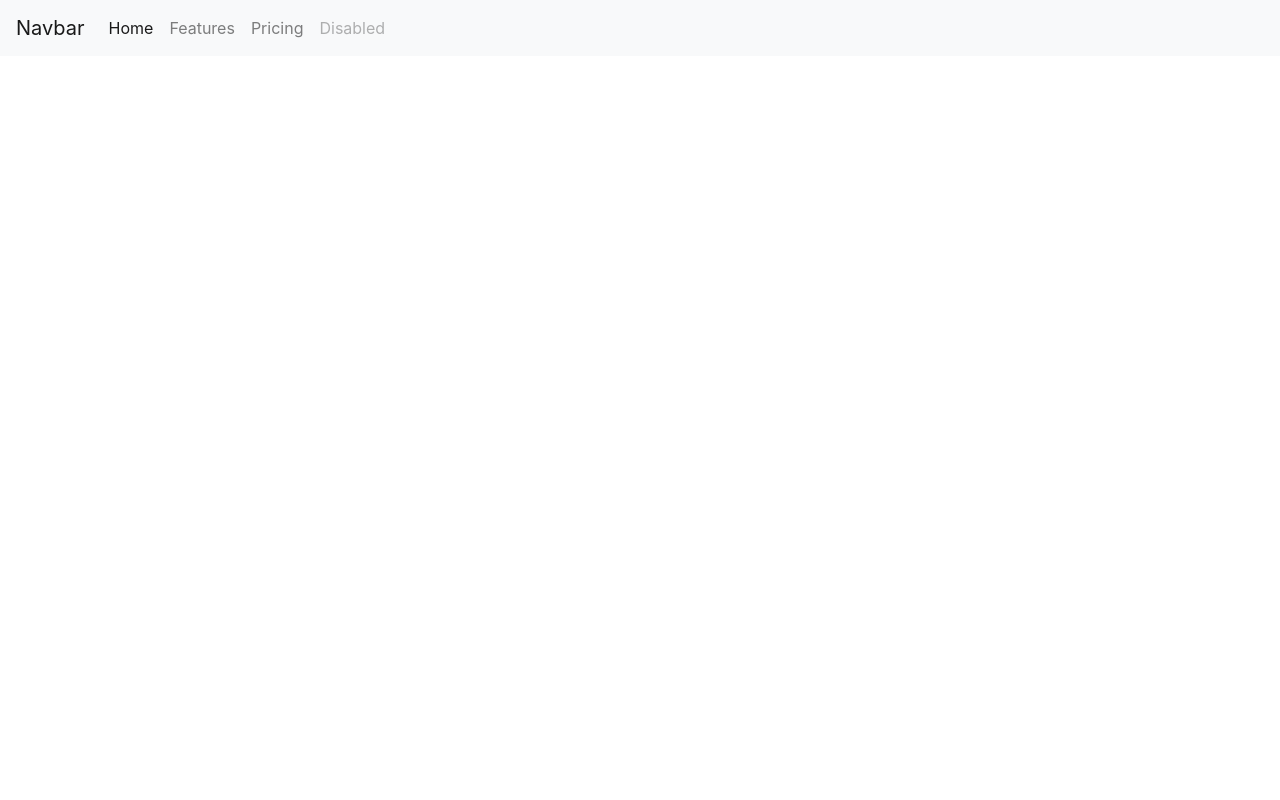
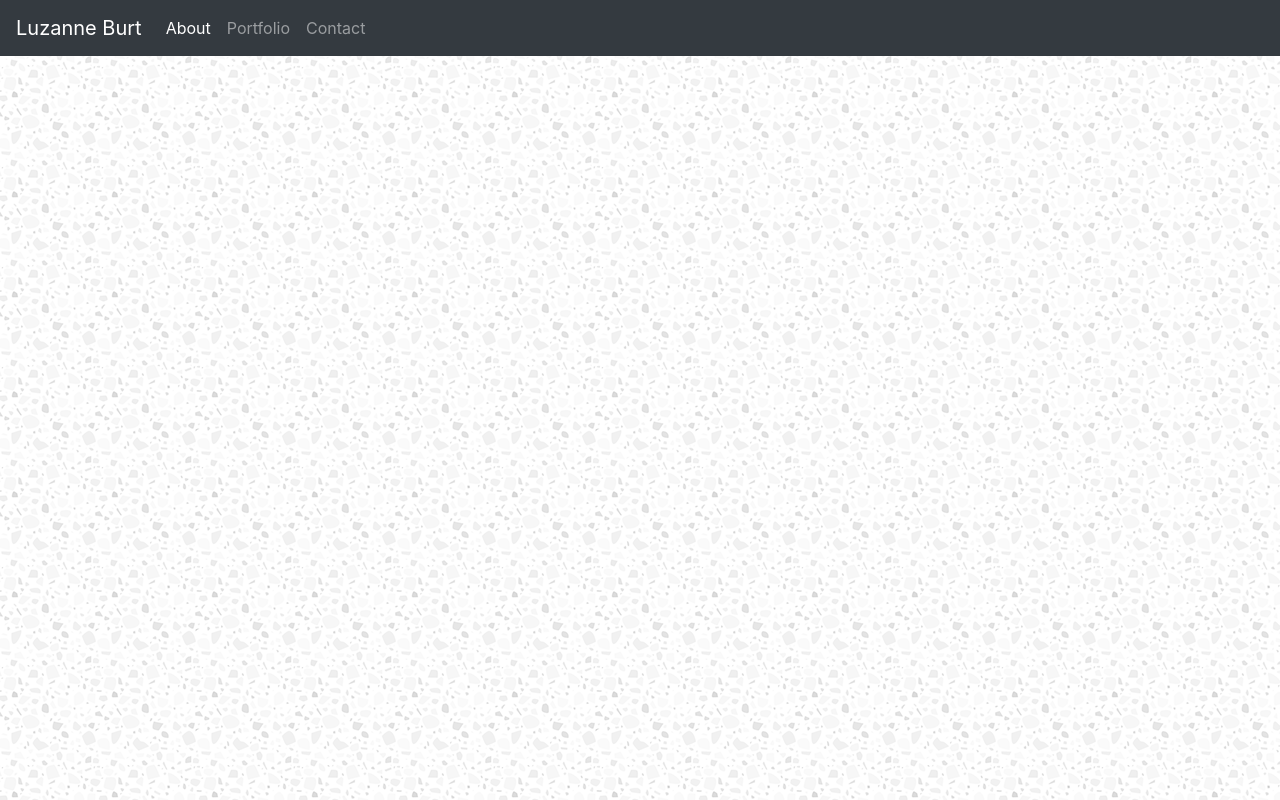
Before and after one commit to LuzanneB/Bootstrap-Portfolio, a plain HTML site: page index.html in a window 1280 px wide. Drawn offline with nearby package versions, Linux system fonts and the light colour scheme.

Commit message:
updated all with background and index with nav

```diff
--- a/index.html
+++ b/index.html
@@ -7,23 +7,20 @@
     <link rel="stylesheet" href="https://stackpath.bootstrapcdn.com/bootstrap/4.3.1/css/bootstrap.min.css" integrity="sha384-ggOyR0iXCbMQv3Xipma34MD+dH/1fQ784/j6cY/iJTQUOhcWr7x9JvoRxT2MZw1T" crossorigin="anonymous">
     <title>Bootstrap Portfolio</title>
 </head>
-<body>
-<!-- Insert background image -->
+<!-- This is my background image -->
+<body background="assets/light-grey-terrazzo.png">
 
-
-
- <!-- Insert Navbar with links to all 3 pages -->
- <nav class="navbar navbar-expand-lg navbar-light bg-light">
-        <a class="navbar-brand" href="#">Navbar</a>
+ <!-- This is my NavBar -->
+ <nav class="navbar navbar-expand-lg navbar-dark bg-dark">
+        <a class="navbar-brand" href="#">Luzanne Burt</a>
         <button class="navbar-toggler" type="button" data-toggle="collapse" data-target="#navbarNavAltMarkup" aria-controls="navbarNavAltMarkup" aria-expanded="false" aria-label="Toggle navigation">
           <span class="navbar-toggler-icon"></span>
         </button>
         <div class="collapse navbar-collapse" id="navbarNavAltMarkup">
           <div class="navbar-nav">
-            <a class="nav-item nav-link active" href="#">Home <span class="sr-only">(current)</span></a>
-            <a class="nav-item nav-link" href="#">Features</a>
-            <a class="nav-item nav-link" href="#">Pricing</a>
-            <a class="nav-item nav-link disabled" href="#" tabindex="-1" aria-disabled="true">Disabled</a>
+            <a class="nav-item nav-link active" href="#">About <span class="sr-only">(current)</span></a>
+            <a class="nav-item nav-link" href="portfolio.html">Portfolio</a>
+            <a class="nav-item nav-link" href="contact.html">Contact</a>
           </div>
         </div>
       </nav>
@@ -33,7 +30,7 @@
  <!-- Insert sticky footer -->
 
 
-
+<!-- Bootstrap Javascript CDN -->
  <script src="https://code.jquery.com/jquery-3.3.1.slim.min.js" integrity="sha384-q8i/X+965DzO0rT7abK41JStQIAqVgRVzpbzo5smXKp4YfRvH+8abtTE1Pi6jizo" crossorigin="anonymous"></script>
  <script src="https://cdnjs.cloudflare.com/ajax/libs/popper.js/1.14.7/umd/popper.min.js" integrity="sha384-UO2eT0CpHqdSJQ6hJty5KVphtPhzWj9WO1clHTMGa3JDZwrnQq4sF86dIHNDz0W1" crossorigin="anonymous"></script>
  <script src="https://stackpath.bootstrapcdn.com/bootstrap/4.3.1/js/bootstrap.min.js" integrity="sha384-JjSmVgyd0p3pXB1rRibZUAYoIIy6OrQ6VrjIEaFf/nJGzIxFDsf4x0xIM+B07jRM" crossorigin="anonymous"></script>
```
Also changed, not shown: portfolio.html (+3 -2 lines), assets/light-grey-terrazzo.png (added).
